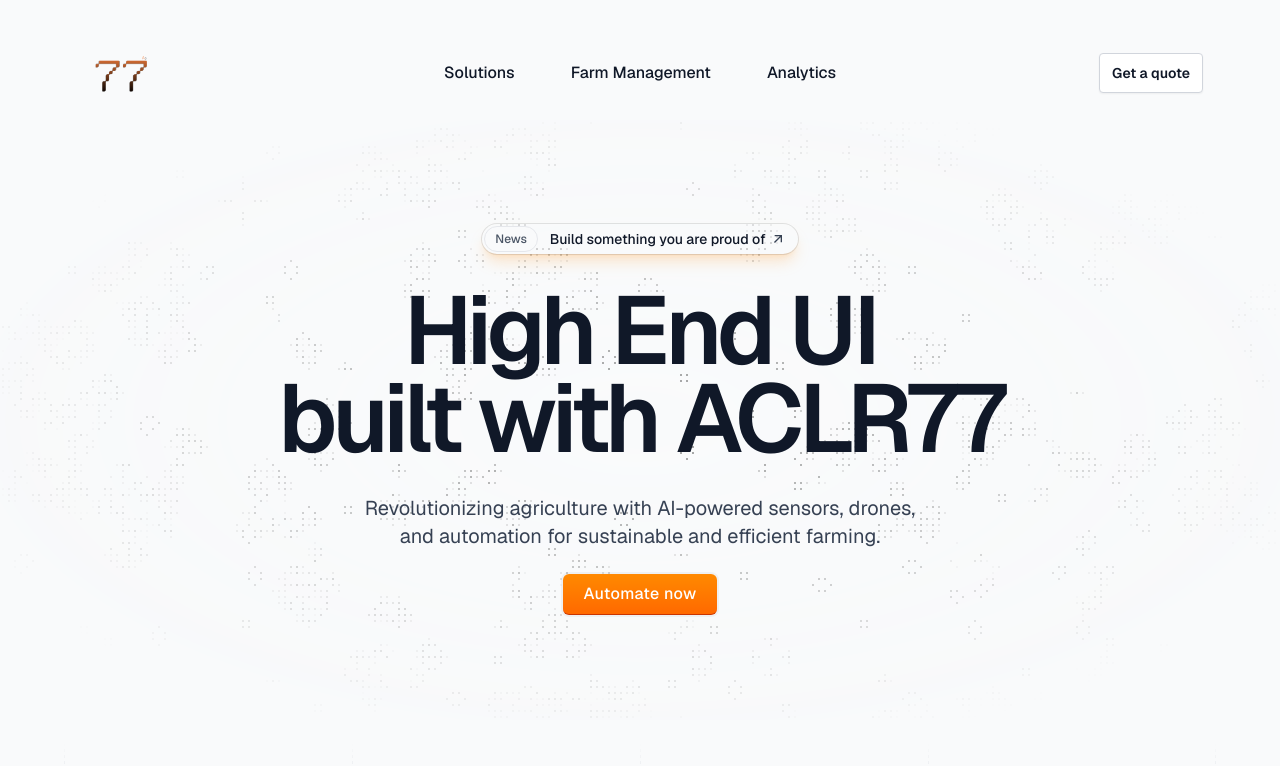
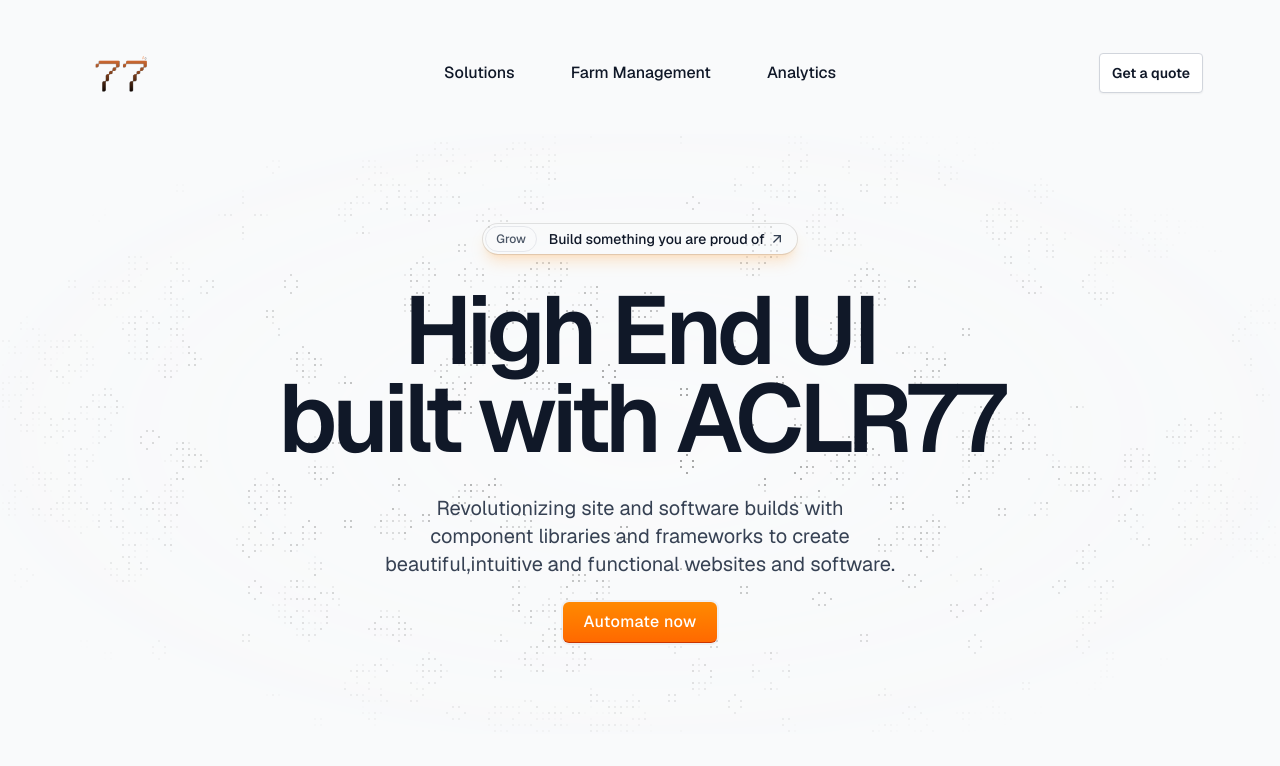
Before and after one commit to telluricaquarian/aclr77, a Next.js app: page / in a window 1280 px wide. Shown: the top 766 px of the page. Built offline with nearby package versions, Linux system fonts and the light colour scheme.

Commit message:
Update hero section headline and layout text

```diff
--- a/src/components/ui/Hero.tsx
+++ b/src/components/ui/Hero.tsx
@@ -16,7 +16,7 @@ export function Hero() {
           >
             <div className="inline-flex max-w-full items-center gap-3 rounded-full bg-white/5 px-2.5 py-0.5 pr-3 pl-0.5 font-medium text-gray-900 ring-1 shadow-lg shadow-orange-400/20 ring-black/10 filter backdrop-blur-[1px] transition-colors hover:bg-orange-500/2.5 focus:outline-hidden sm:text-sm">
               <span className="shrink-0 truncate rounded-full border bg-gray-50 px-2.5 py-1 text-sm text-gray-600 sm:text-xs">
-                News
+                Grow
               </span>
               <span className="flex items-center gap-1 truncate">
                 <span className="w-full truncate">
@@ -34,9 +34,9 @@ export function Hero() {
           <FadeSpan>built with</FadeSpan> <FadeSpan>ACLR77</FadeSpan>
         </h1>
         <p className="mt-5 max-w-xl text-center text-base text-balance text-gray-700 sm:mt-8 sm:text-xl">
-          <FadeSpan>Revolutionizing agriculture with AI-powered</FadeSpan>{" "}
-          <FadeSpan>sensors, drones, and automation for</FadeSpan>{" "}
-          <FadeSpan>sustainable and efficient farming.</FadeSpan>
+          <FadeSpan>Revolutionizing site and software builds with</FadeSpan>{" "}
+          <FadeSpan>component libraries and frameworks</FadeSpan>{" "}
+          <FadeSpan>to create beautiful,intuitive and functional websites and software.</FadeSpan>
         </p>
         <FadeDiv>
           <a
```
